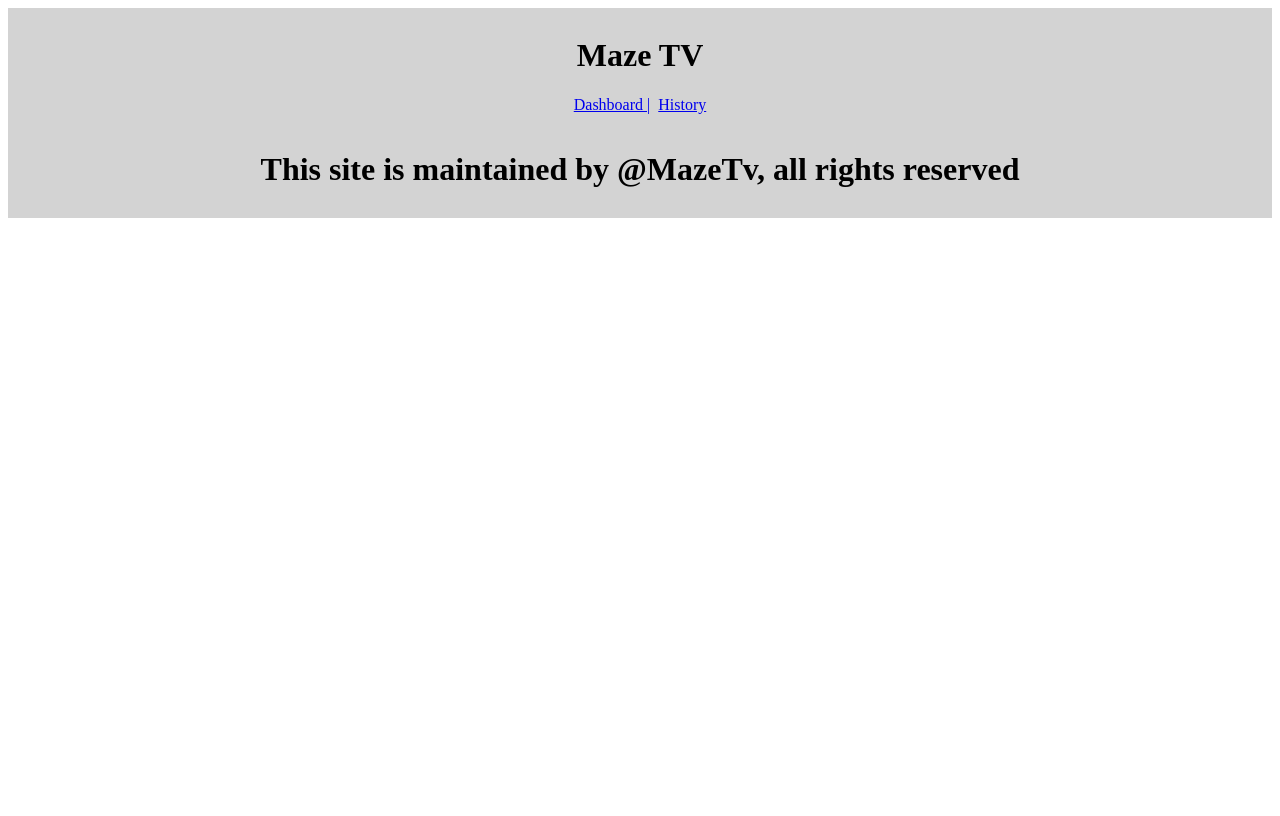
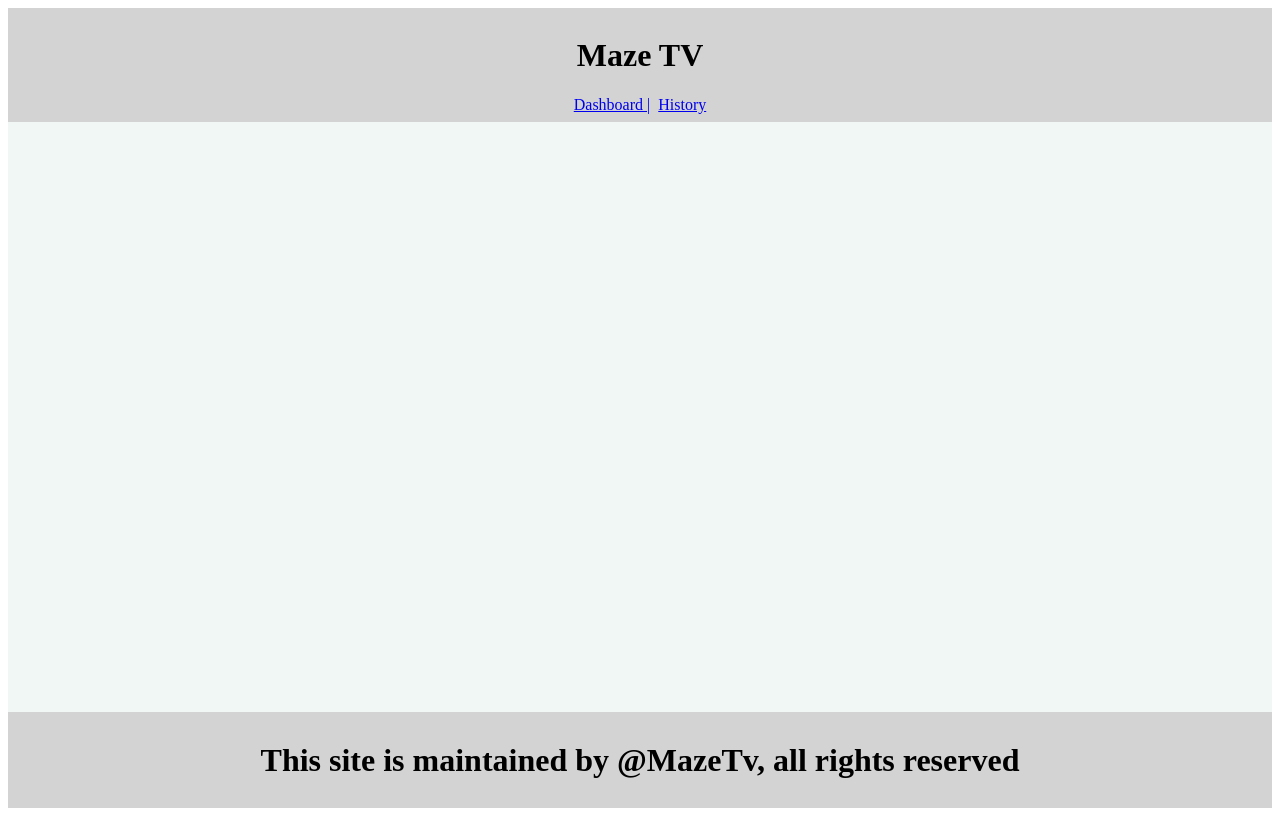
Before and after one commit to debdeep/maze-tv, a Vue app: page /shows in a window 1280 px wide. Built offline with nearby package versions, Linux system fonts and the light colour scheme.

Commit message:
header and footer sticky and body section scrollable based of large data set

```diff
--- a/src/App.vue
+++ b/src/App.vue
@@ -4,11 +4,26 @@ import Footer from './components/Footer.vue';
 </script>
 
 <template>
-  <Header />
-  <main>
-    <RouterView />
-  </main>
-  <Footer />
+  <div class="container">
+    <Header />
+    <main class="container-body">
+      <RouterView />
+    </main>
+    <Footer />
+  </div>
 </template>
 
-<style scoped></style>
+<style scoped>
+.container {
+  display: flex;
+  flex-direction: column;
+  height: 100vh;
+}
+
+.container-body {
+  flex: 1;
+  overflow-y: auto;
+  padding: 1rem;
+  background-color: #f1f7f4;
+}
+</style>
```
